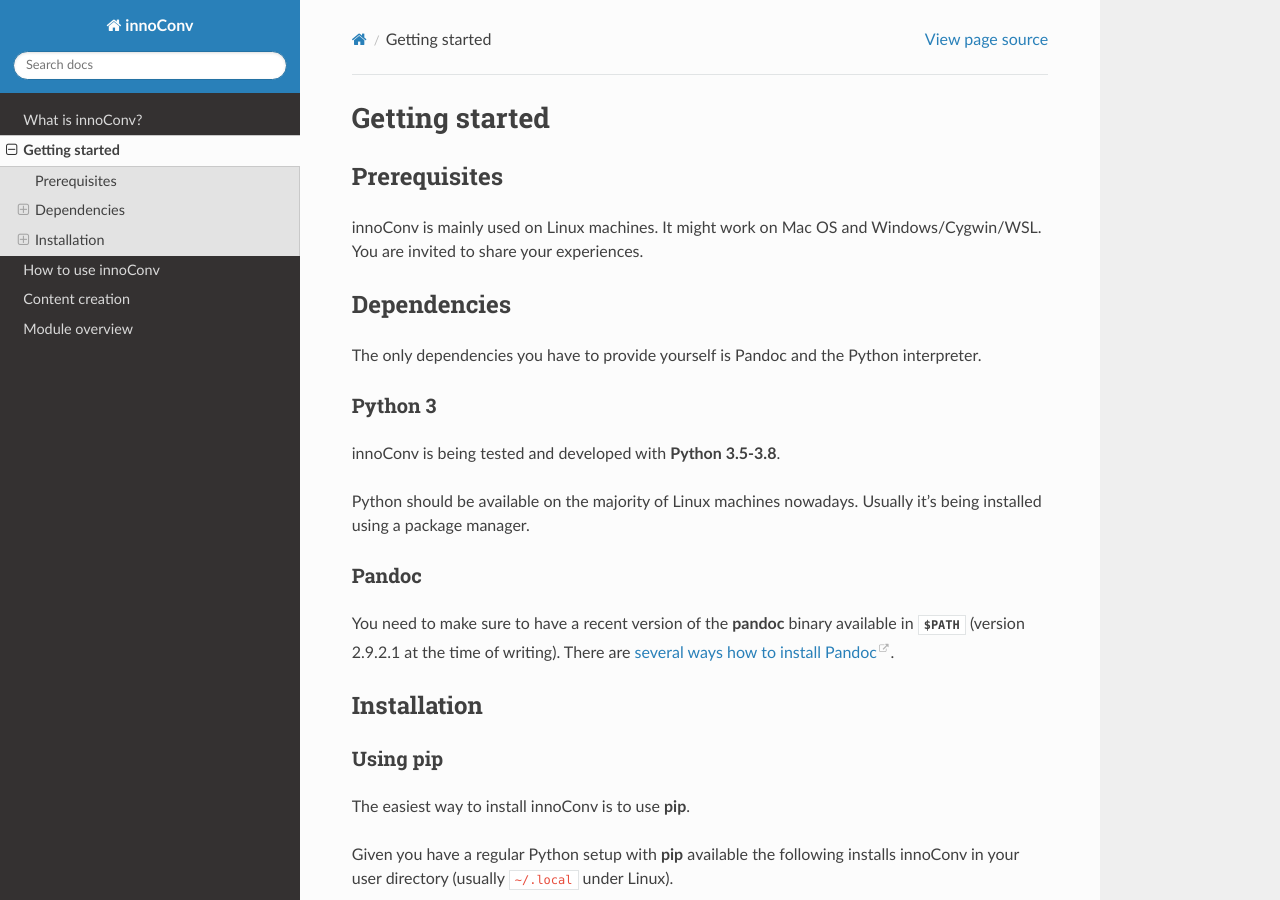
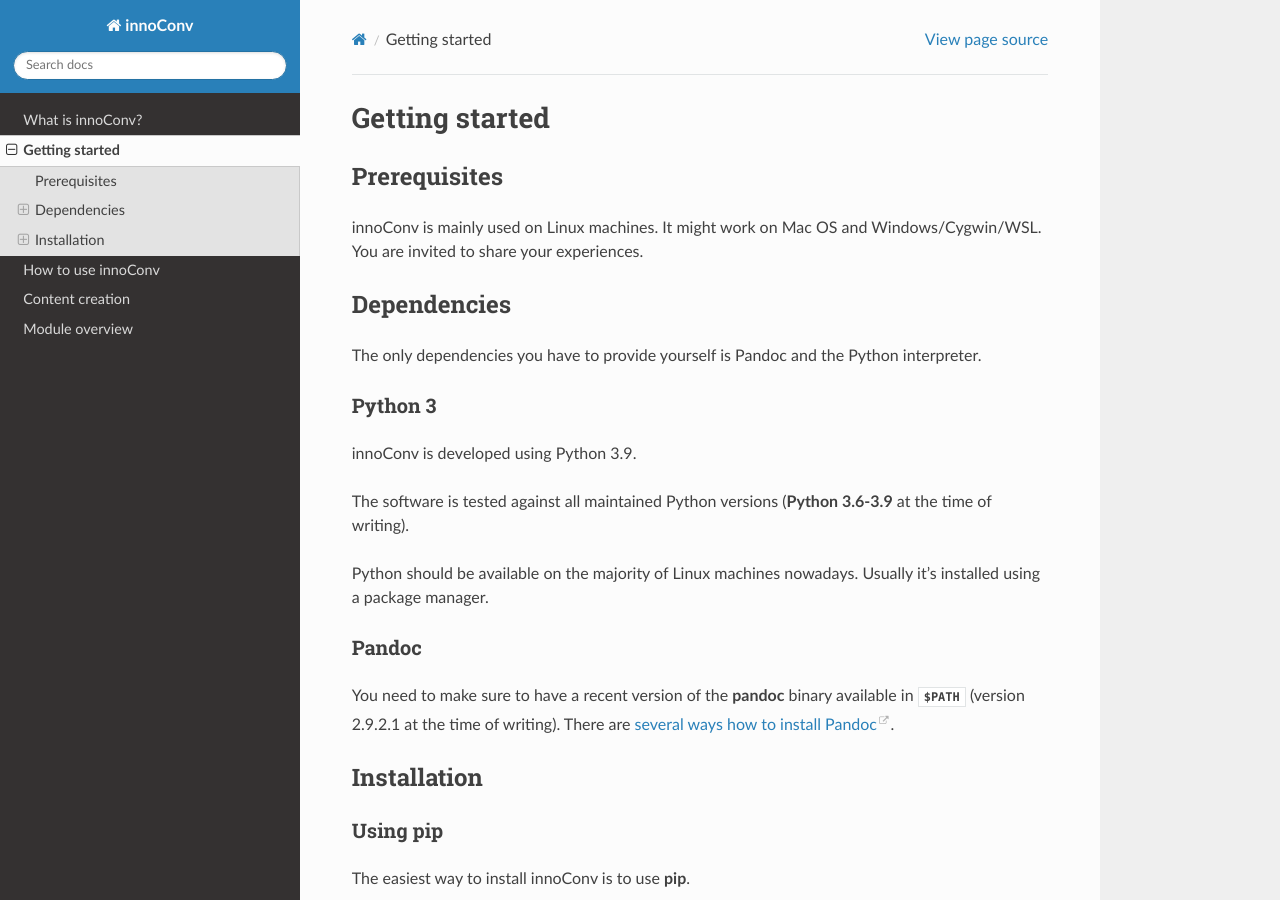
Before and after one commit to innodoc/innoconv, a Sphinx documentation site: the page built from doc/getting-started.rst, in a window 1280 px wide and 900 px high. Built offline with Sphinx 7.4.7 and the Read the Docs theme 2.0.0, drawn with Linux system fonts in a browser that asks for light colours; the version number could not be read and is left out.

Commit message:
Support current Python versions (closes #59)
Use Python 3.9 as default version. Drop support for Python 3.5.

```diff
--- a/doc/getting-started.rst
+++ b/doc/getting-started.rst
@@ -16,10 +16,13 @@
 Python 3
 ~~~~~~~~
 
-innoConv is being tested and developed with **Python 3.5-3.8**.
+innoConv is developed using Python 3.9.
+
+The software is tested against all maintained Python versions (**Python
+3.6-3.9** at the time of writing).
 
 Python should be available on the majority of Linux machines nowadays. Usually
-it's being installed using a package manager.
+it's installed using a package manager.
 
 Pandoc
 ~~~~~~
--- a/setup.py
+++ b/setup.py
@@ -38,7 +38,7 @@
             "PyYAML>=5,<6",
         ],
         packages=["innoconv", "innoconv.ext"],
-        python_requires=">=3.5.0",
+        python_requires=">=3.6.0",
         keywords=["innodoc", "pandoc", "markdown", "education"],
         license=METADATA["license"],
         long_description=LONG_DESCRIPTION,
@@ -58,10 +58,10 @@
             "Programming Language :: Python",
             "Programming Language :: Python :: 3",
             "Programming Language :: Python :: 3 :: Only",
-            "Programming Language :: Python :: 3.5",
             "Programming Language :: Python :: 3.6",
             "Programming Language :: Python :: 3.7",
             "Programming Language :: Python :: 3.8",
+            "Programming Language :: Python :: 3.9",
             "Topic :: Education",
             "Topic :: Text Processing :: Markup",
             "Topic :: Scientific/Engineering",
```
Also changed, not shown: README.md (+1 -1 lines), .gitlab-ci.yml, 3 other files.
